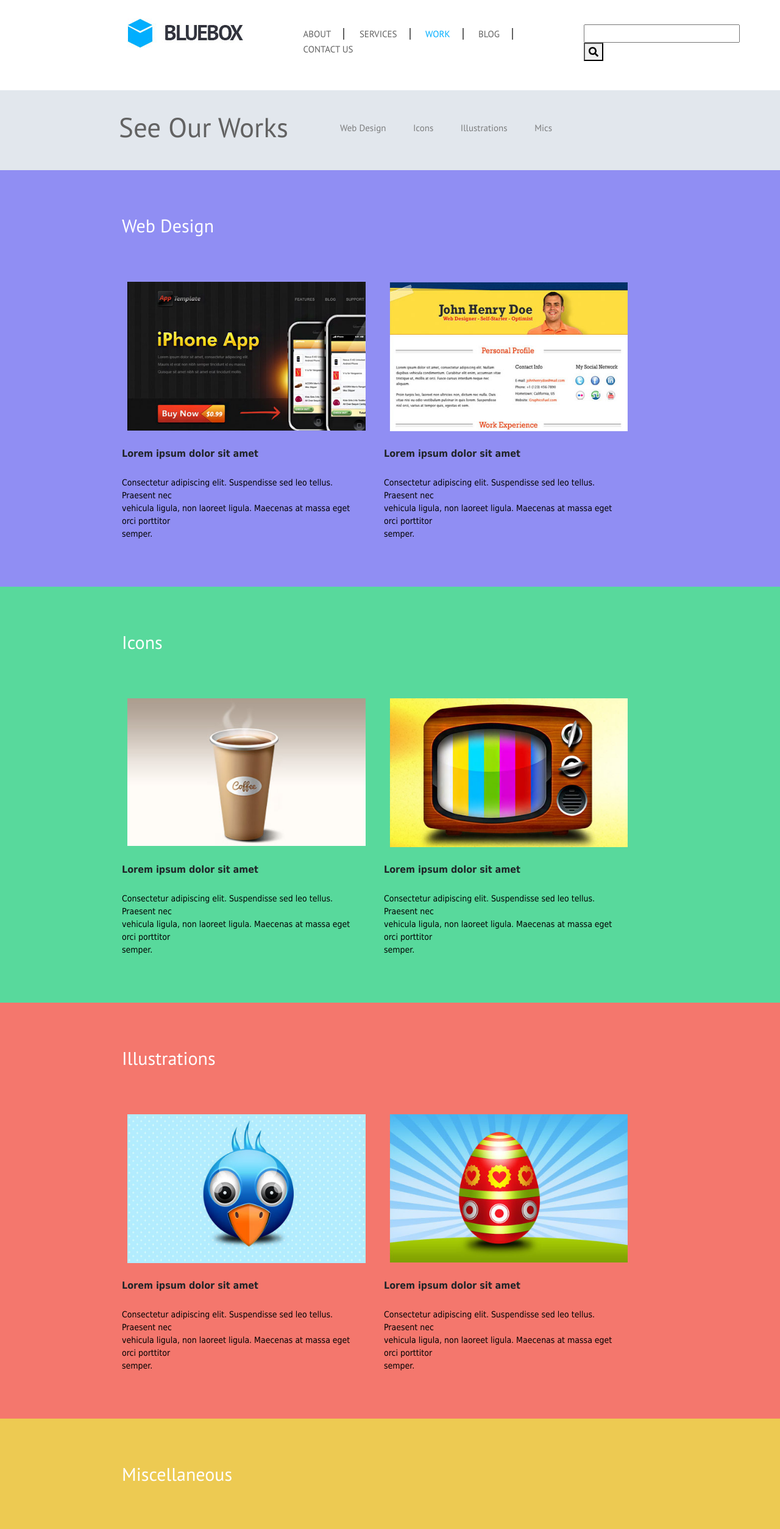
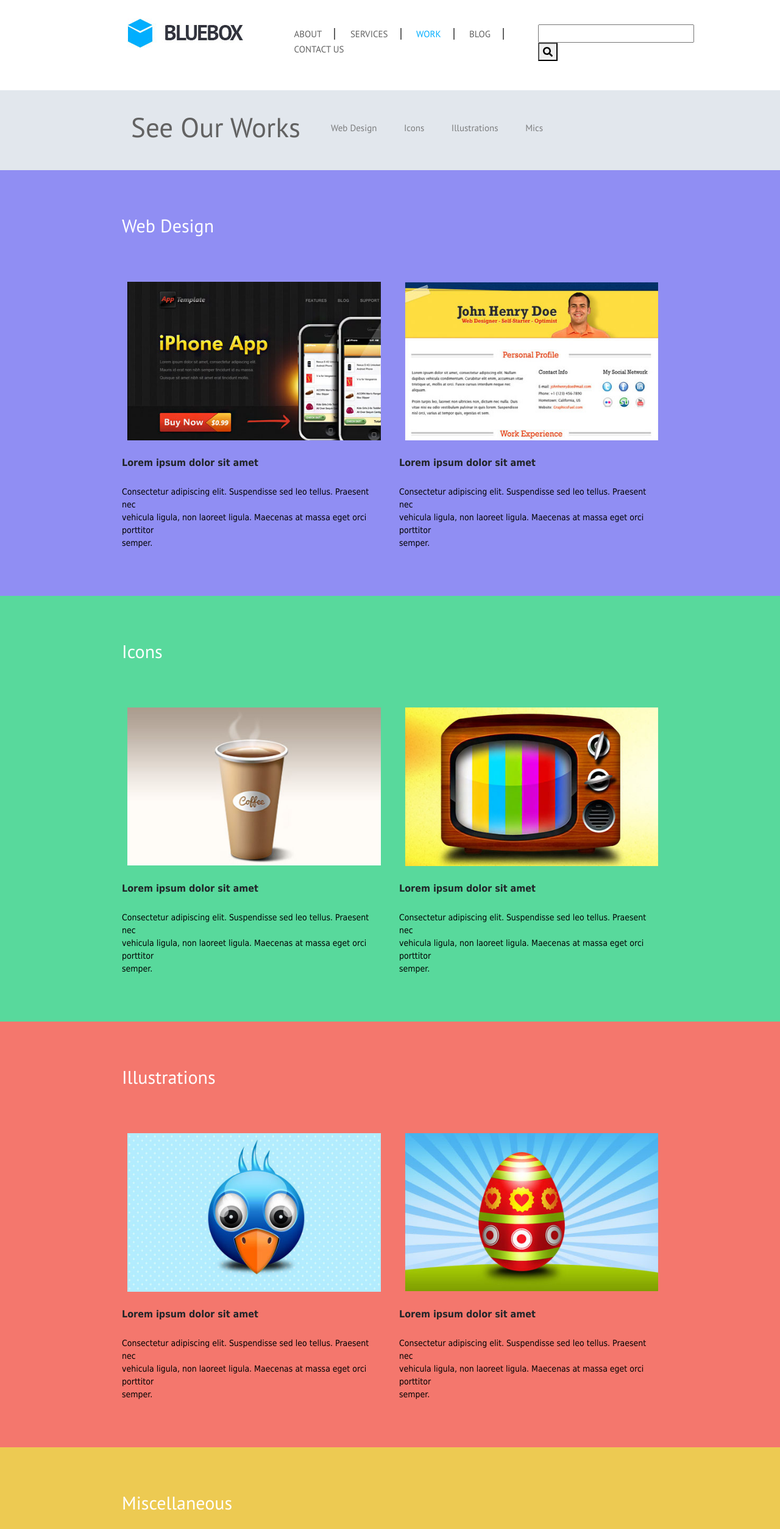
Before and after one commit to terroneser/Bluebox, a plain HTML site: page index.html in a window 1280 px wide. Shown: the top 2507 px of the page at 61% size. Drawn offline with nearby package versions, Linux system fonts and the light colour scheme.

Commit message:
Detalles
Última actualización

```diff
--- a/css/estilos.css
+++ b/css/estilos.css
@@ -2,7 +2,7 @@
 	padding-top: 30px;
 	padding-bottom: 40px;
 	padding-left:200px;
-	padding-right: 100px;
+	padding-right: 200px;
 }
 nav{margin-top: 13px;}
 nav ul{
@@ -23,14 +23,14 @@ nav ul li a:hover, .menu-activo{
 	color:#00aeff;
 }
 #menu-header{
-	padding-left: 40px;
+	padding-left: 50px;
 }
 #buscador-header{
 	margin-top: 10px;
-	padding-right: 15px;
+	padding-right: 0px;
 }
 #menu-subheader{
-	padding: 0px 35px;
+	padding: 0px 0px;
 }
 nav ul li h3{
 	text-decoration: none; color: #7c7d7e; font-size: 15px; margin: 0px;
@@ -38,7 +38,8 @@ nav ul li h3{
 }
 #header-2{
 	background-color:#e2e7ed;
-	padding-left:180px;
+	padding-left:200px;
+	padding-right: 200px;
 }
 nav ul li h2{
 	text-decoration: none;color: #626262; font-size: 45px;padding: 20px 30px;font-family: PT Sans, sans-serif;
@@ -46,7 +47,7 @@ nav ul li h2{
 #header-3{
 	background-color:#908ef3;
 	padding-left: 200px;
-	padding-right: 250px;
+	padding-right: 200px;
 	padding-bottom: 60px;
 }
 nav ul li h4{
@@ -71,7 +72,7 @@ article ul li p{
 #header-4{
 	background-color:#58d99c;
 	padding-left: 200px;
-	padding-right: 250px;
+	padding-right: 200px;
 	padding-bottom: 60px;
 }
 nav ul li h5{
@@ -85,7 +86,7 @@ nav ul li h5{
 #header-5{
 	background-color:#f4776d;
 	padding-left: 200px;
-	padding-right: 250px;
+	padding-right: 200px;
 	padding-bottom: 60px;
 }
 nav ul li h6{
@@ -99,7 +100,7 @@ nav ul li h6{
 #header-6{
 	background-color:#edca52;
 	padding-left: 200px;
-	padding-right: 250px;
+	padding-right: 200px;
 	padding-bottom: 60px;
 }
 nav ul li h1{
@@ -130,13 +131,14 @@ nav ul li{
 	padding-left: 0;
 }
 #header-bottom nav ul li:last-child a{
-	padding-right: 0px; border-right: none;
+	border-right: none;
 }
 /*logos*/
 #logos{
 	padding-top: 55px;
 	padding-bottom:0px;
-	padding-left: 230px;
+	padding-left: 200px;
+	padding-right: 200px;
 	background-color: #31333e
 }
 img{
--- a/index.html
+++ b/index.html
@@ -64,7 +64,7 @@
 				</nav>
 			</div>
 		</div>
-		<div id="imagenes" class="container-fluid">
+		<div id="imagenes" class="img-fluid">
 			<div class="row">
 				<div id="app" class="col-sm-6">
 					<img src="img/app.jpg" class="img-fluid">
```
